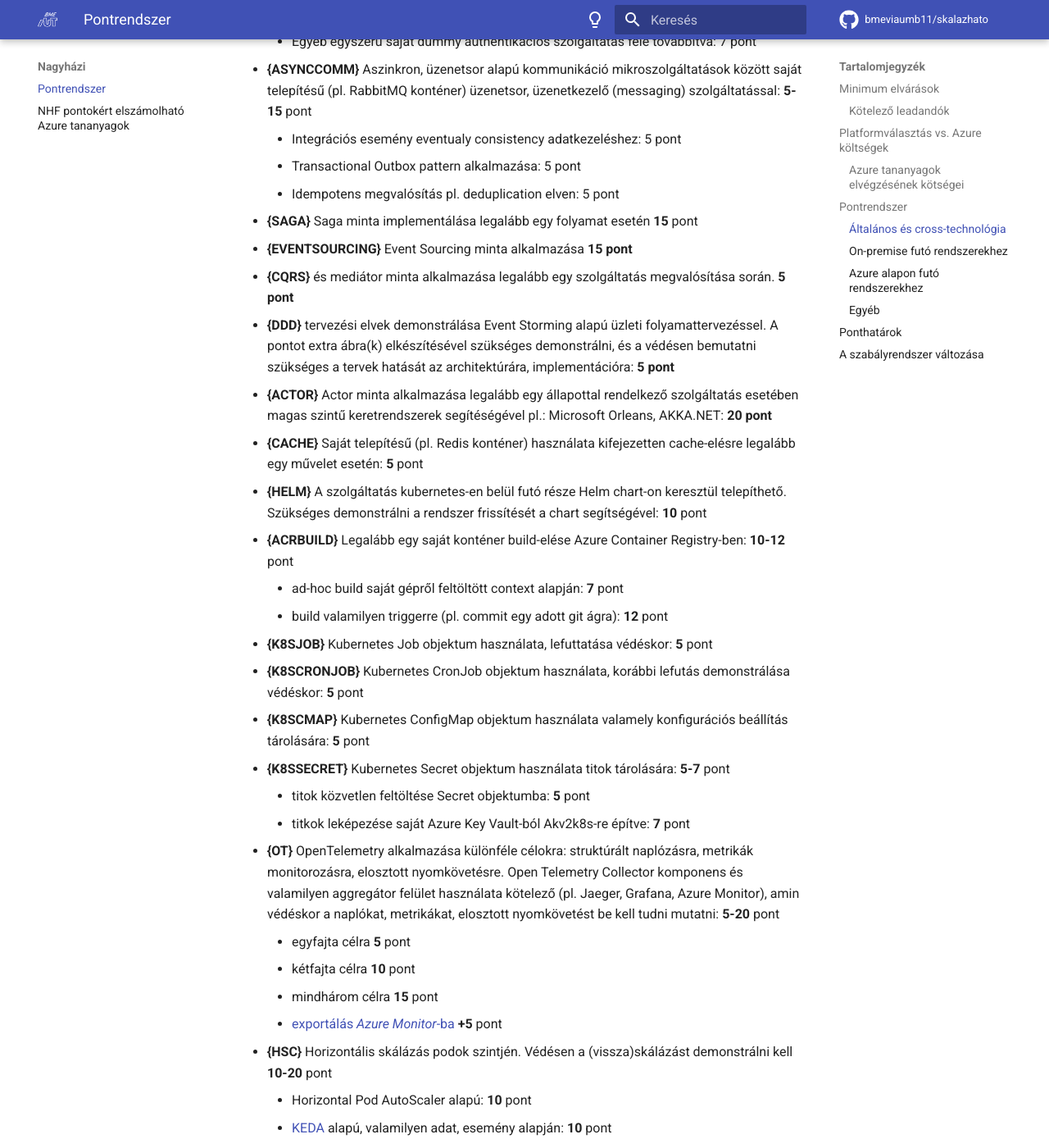
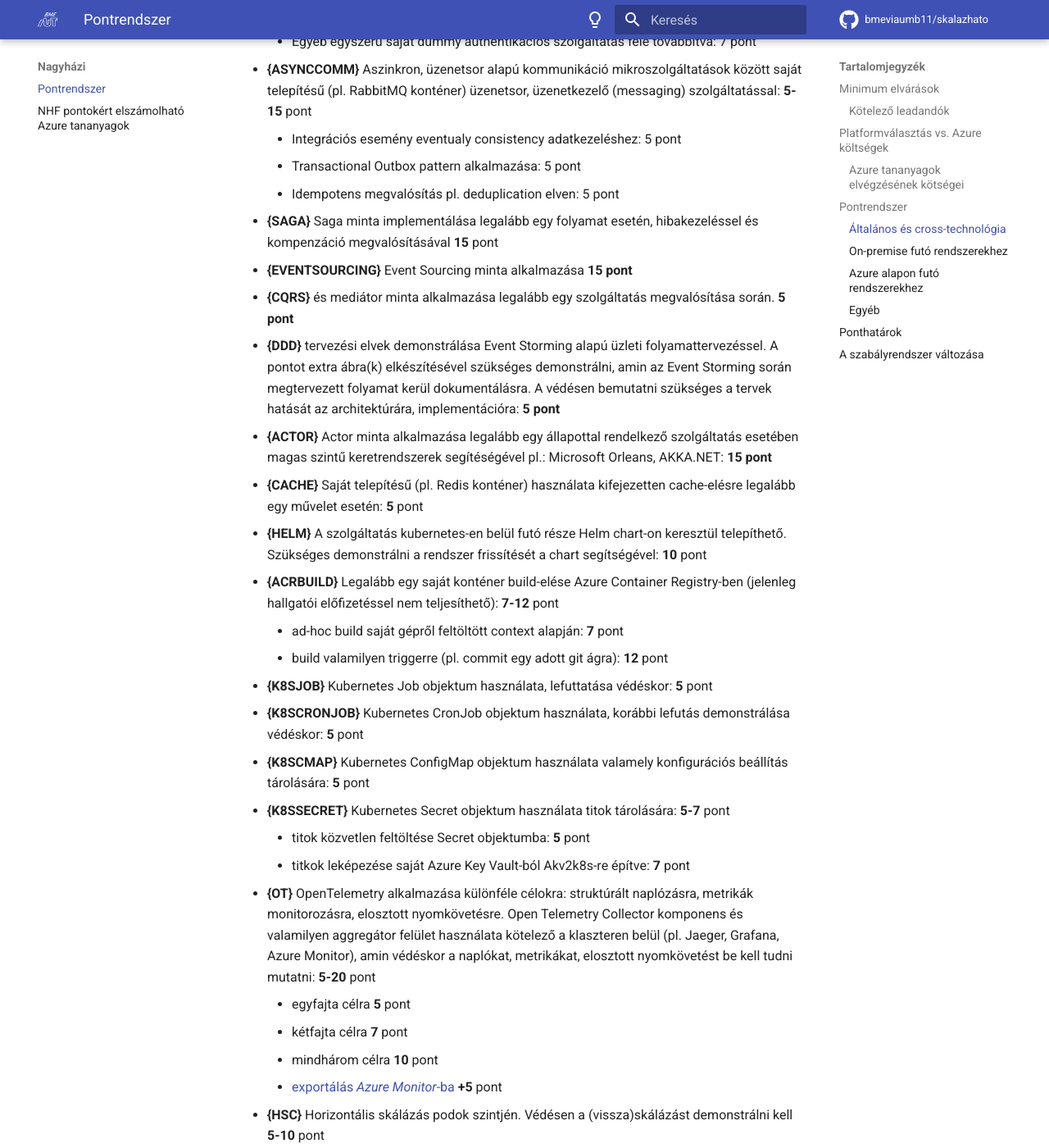
Before and after one commit to bmeviaumb11/skalazhato, an MkDocs documentation site: the page built from docs/homework/pontrendszer.md, in a window 1280 px wide and 1400 px high, scrolled down 4542 px. Shown: the whole window at 82% size. Built offline with MkDocs 1.6.1 and Material for MkDocs 9.7.7, drawn with Linux system fonts in a browser that asks for light colours; comment, search, counter and statistics services are not loaded; some of the changed text lies outside the part shown.

Commit message:
hangolás

```diff
--- a/docs/homework/pontrendszer.md
+++ b/docs/homework/pontrendszer.md
@@ -115,7 +115,7 @@
 
 - **{NOERR}** Hibatűrést növelő kommunikációs minták alkalmazása külső komponensek segítségével (pl. [Polly](https://www.pollydocs.org/), [Resilience4j](https://github.com/resilience4j/resilience4j), [Tenacity](https://github.com/jd/tenacity)). Saját minta implementációért nem jár pont. Ha az API gateway valósítja meg, szintén nem jár pont. **5** pont
 
-- **{APIGW}** Saját telepítésű API gateway használata. Csak az [itt felsorolt](https://gateway-api.sigs.k8s.io/implementations/) implementációk számítanak: **5-10** pont
+- **{APIGW}** Saját telepítésű API gateway használata. Saját implementációért nem jár pont.: **5-10** pont
 
     - Traefik használata útvonalválasztásra: 5 pont
     - Más, saját telepítésű API gateway használata: 10 pont
@@ -131,21 +131,21 @@
     - Transactional Outbox pattern alkalmazása: 5 pont
     - Idempotens megvalósítás pl. deduplication elven: 5 pont
 
-- **{SAGA}** Saga minta implementálása legalább egy folyamat esetén **15** pont
+- **{SAGA}** Saga minta implementálása legalább egy folyamat esetén, hibakezeléssel és kompenzáció megvalósításával **15** pont
 
 - **{EVENTSOURCING}** Event Sourcing minta alkalmazása **15 pont**
 
 - **{CQRS}** és mediátor minta alkalmazása legalább egy szolgáltatás megvalósítása során. **5 pont**
 
-- **{DDD}** tervezési elvek demonstrálása Event Storming alapú üzleti folyamattervezéssel. A pontot extra ábra(k) elkészítésével szükséges demonstrálni, és a védésen bemutatni szükséges a tervek hatását az architektúrára, implementációra: **5 pont**
+- **{DDD}** tervezési elvek demonstrálása Event Storming alapú üzleti folyamattervezéssel. A pontot extra ábra(k) elkészítésével szükséges demonstrálni, amin az Event Storming során megtervezett folyamat kerül dokumentálásra. A védésen bemutatni szükséges a tervek hatását az architektúrára, implementációra: **5 pont**
 
-- **{ACTOR}** Actor minta alkalmazása legalább egy állapottal rendelkező szolgáltatás esetében magas szintű keretrendszerek segítéségével pl.: Microsoft Orleans, AKKA.NET: **20 pont**
+- **{ACTOR}** Actor minta alkalmazása legalább egy állapottal rendelkező szolgáltatás esetében magas szintű keretrendszerek segítéségével pl.: Microsoft Orleans, AKKA.NET: **15 pont**
 
 - **{CACHE}** Saját telepítésű (pl. Redis konténer) használata kifejezetten cache-elésre legalább egy művelet esetén: **5** pont
 
 - **{HELM}** A szolgáltatás kubernetes-en belül futó része Helm chart-on keresztül telepíthető. Szükséges demonstrálni a rendszer frissítését a chart segítségével: **10** pont
 
-- **{ACRBUILD}** Legalább egy saját konténer build-elése Azure Container Registry-ben: **10-12** pont
+- **{ACRBUILD}** Legalább egy saját konténer build-elése Azure Container Registry-ben (jelenleg hallgatói előfizetéssel nem teljesíthető): **7-12** pont
 
     - ad-hoc build saját gépről feltöltött context alapján: **7** pont
     - build valamilyen triggerre (pl. commit egy adott git ágra): **12** pont
@@ -161,28 +161,26 @@
     - titok közvetlen feltöltése Secret objektumba: **5** pont
     - titkok leképezése saját Azure Key Vault-ból Akv2k8s-re építve: **7** pont
 
-- **{OT}** OpenTelemetry alkalmazása különféle célokra: struktúrált naplózásra, metrikák monitorozásra, elosztott nyomkövetésre. Open Telemetry Collector komponens és valamilyen aggregátor felület használata kötelező (pl. Jaeger, Grafana, Azure Monitor), amin védéskor a naplókat, metrikákat, elosztott nyomkövetést be kell tudni mutatni: **5-20** pont
+- **{OT}** OpenTelemetry alkalmazása különféle célokra: struktúrált naplózásra, metrikák monitorozásra, elosztott nyomkövetésre. Open Telemetry Collector komponens és valamilyen aggregátor felület használata kötelező a klaszteren belül (pl. Jaeger, Grafana, Azure Monitor), amin védéskor a naplókat, metrikákat, elosztott nyomkövetést be kell tudni mutatni: **5-20** pont
 
     - egyfajta célra **5** pont
-    - kétfajta célra **10** pont
-    - mindhárom célra **15** pont
+    - kétfajta célra **7** pont
+    - mindhárom célra **10** pont
     - [exportálás *Azure Monitor*-ba](https://github.com/open-telemetry/opentelemetry-collector-contrib/blob/main/exporter/azuremonitorexporter/README.md) **+5** pont
 
-- **{HSC}** Horizontális skálázás podok szintjén. Védésen a (vissza)skálázást demonstrálni kell **10-20** pont
+- **{HSC}** Horizontális skálázás podok szintjén. Védésen a (vissza)skálázást demonstrálni kell **5-10** pont
 
-    - Horizontal Pod AutoScaler alapú: **10** pont
+    - Horizontal Pod AutoScaler alapú: **5** pont
     - [KEDA](https://keda.sh/) alapú, valamilyen adat, esemény alapján: **10** pont
 
-- **{K8SNS}** Több példány (verzió) telepítése ugyanabba a környezetbe K8S namespace-ek vagy Azure Function [deployemnet slot](https://learn.microsoft.com/en-us/azure/azure-functions/functions-deployment-slots?tabs=azure-portal)-ok használatával. *Azure Container Apps* platform esetén külön *Container Apps* példány használható: **15** pont
+- **{K8SNS}** Több példány (verzió) telepítése ugyanabba a környezetbe K8S namespace-ek vagy Azure Function [deployemnet slot](https://learn.microsoft.com/en-us/azure/azure-functions/functions-deployment-slots?tabs=azure-portal)-ok használatával. *Azure Container Apps* platform esetén külön *Container Apps* példány használható: **7** pont
 
 - **{CICD}** CI/CD folyamat implementálása valamely elterjedt DevOps eszközre építve (GitHub Actions, Azure DevOps). Git push-ra a backend új verziója elkészül és kitelepül: **10-20** pont
 
     - egy platformra telepít: **10** pont
-    - két platformra telepít **20** pont
+    - két platformra telepít **15** pont
 
-- **{CHAOS}** Chaos engineering eszköz alkalmazása (pl. [chaos mesh](https://chaos-mesh.org/docs/)). Védésen szemléltetés káosz teszt futtatással: **10** pont
-
-- Környezetkezelés?
+- **{CHAOS}** Chaos engineering eszköz alkalmazása (pl. [chaos mesh](https://chaos-mesh.org/docs/)). Védésen szemléltetés káosz teszt futtatással: **7** pont
 
 ### On-premise futó rendszerekhez
 
@@ -226,15 +224,11 @@
 
 - **{AZACA}** *Azure Container Apps* skálázása szabály alapján: **5** pont
 
-- **{AZMP}** Metrikák bekötése *Azure Managed Prometheus*-ba: **5** pont
-
-- **{AZAILOG}** Naplók bekötése *Azure Application Insights*-ba: **5** pont
-
-- **{AZTEL}** Különféle telemetriák - naplók, metrikák, elosztott nyomkövetés bekötése *Azure Managed Grafana*-ba vagy *Azure Monitor (Application Insights-ba)*. Védésen szemléltetés a telemetriának megfelelő vizualizációkon, vagy naplók esetén lekérdezésken, keresztül: **5-15** pont
+- **{AZTEL}** Különféle telemetriák - naplók, metrikák, elosztott nyomkövetés bekötése egy Azure szolgáltatásokba (pl. *Azure Managed Grafana*, *Azure Monitor*, *Application Insights*). Védésen szemléltetés a telemetriának megfelelő vizualizációkon, vagy naplók esetén lekérdezésken, keresztül: **5-10** pont
 
     - Egyféle telemetria: **5** pont
-    - Kétféle telemetria: **10** pont
-    - Háromféle telemetria: **15** pont
+    - Kétféle telemetria: **7** pont
+    - Háromféle telemetria: **10** pont
 
 - **{AZCS}** [*Azure Chaos Studio*](https://learn.microsoft.com/en-us/azure/chaos-studio/) használata káosz teszt futtatására: **7** pont
 
```
Also changed, not shown: other parts of docs/homework/pontrendszer.md (+1 -3 lines).
